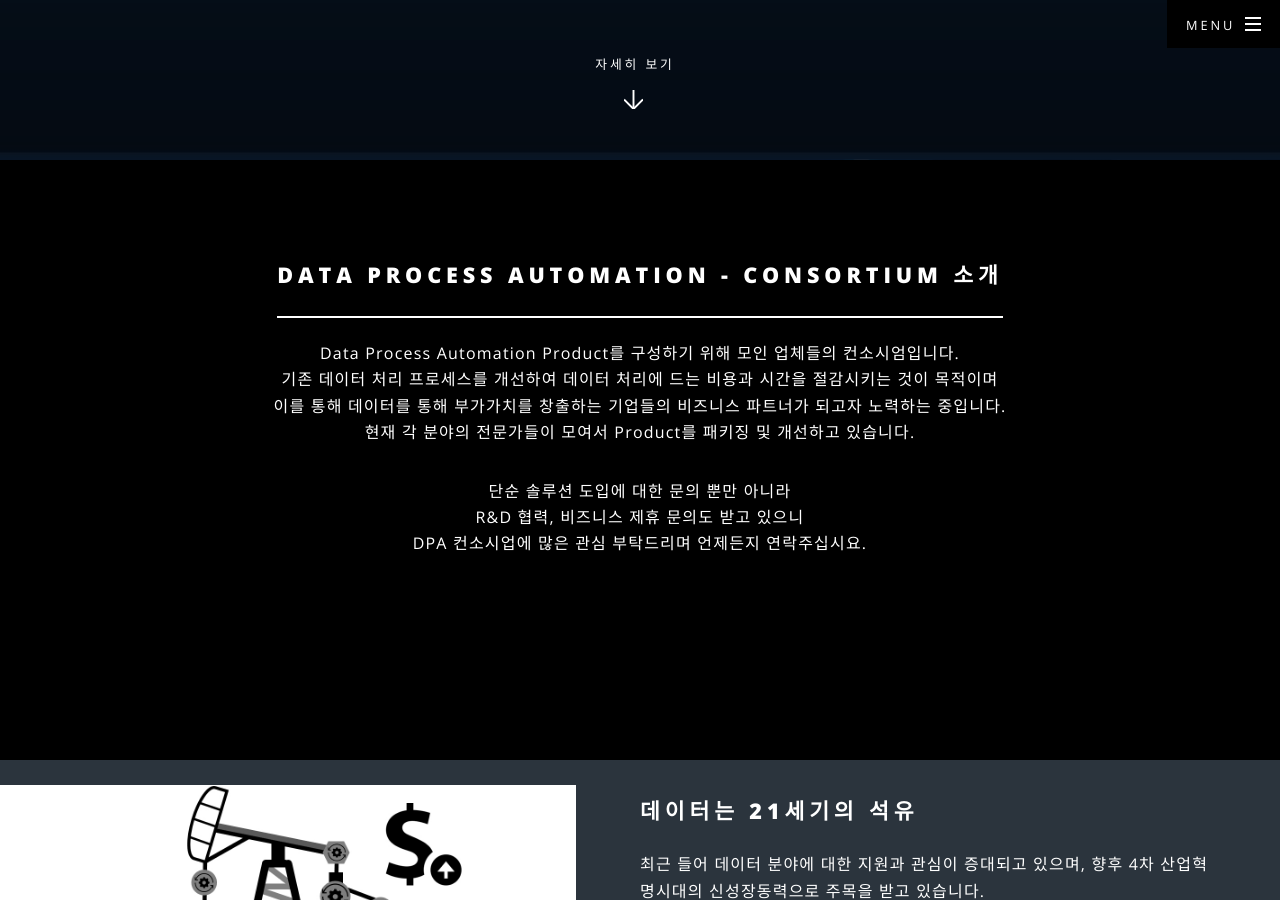
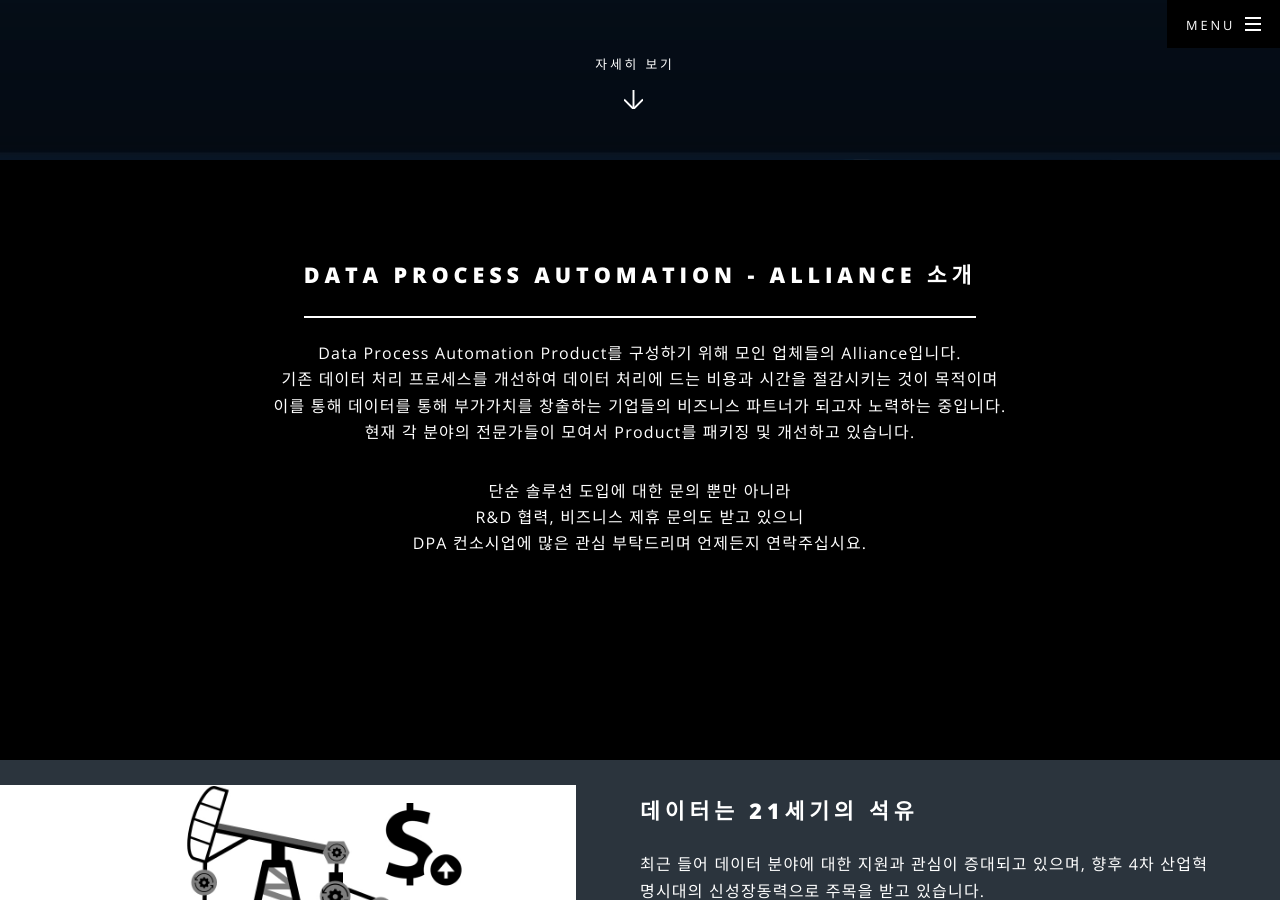
Before and after one commit to DPA-Alliance/DPA-Alliance.github.io, a Jekyll site: the page built from index.html, in a window 1280 px wide and 900 px high, scrolled down 740 px. Built offline with Jekyll 4.4.1, drawn with Linux system fonts in a browser that asks for light colours; some of the changed text lies outside the part shown.

Commit message:
Update index.html

```diff
--- a/index.html
+++ b/index.html
@@ -14,10 +14,10 @@ layout: landing
 					<section id="one" class="wrapper special" style="background-color: rgba(0,0,0,25);color: #c8ece9;">
 						<div class="inner">
 							<header class="major">
-								<h2>Data Process Automation - Consortium 소개<br />
+								<h2>Data Process Automation - Alliance 소개<br />
 								</h2>
 								<p>
-								   Data Process Automation Product를 구성하기 위해 모인 업체들의 컨소시엄입니다.<br>
+								   Data Process Automation Product를 구성하기 위해 모인 업체들의 Alliance입니다.<br>
 								   기존 데이터 처리 프로세스를 개선하여 데이터 처리에 드는 비용과 시간을 절감시키는 것이 목적이며<br>
 								   이를 통해 데이터를 통해 부가가치를 창출하는 기업들의 비즈니스 파트너가 되고자 노력하는 중입니다. <br>
 								   현재 각 분야의 전문가들이 모여서 Product를 패키징 및 개선하고 있습니다.
@@ -85,7 +85,7 @@ layout: landing
 						<div class="inner">
 							<header class="major">
 								<h2>협력업체 명단</h2>
-								<p>DPA컨소시엄은 각 분야의 전문가들이 모여서 최신 기술 및 노하우를 모아서 최고의 솔루션을 제공하고자 노력하고 있습니다.</p>
+								<p>DPA Alliance 각 분야의 전문가들이 모여서 최신 기술 및 노하우를 모아서 최고의 솔루션을 제공하고자 노력하고 있습니다.</p>
 							</header>
 							<ul class="features">
 								<li class="icon fa-paper-plane-o">
```
